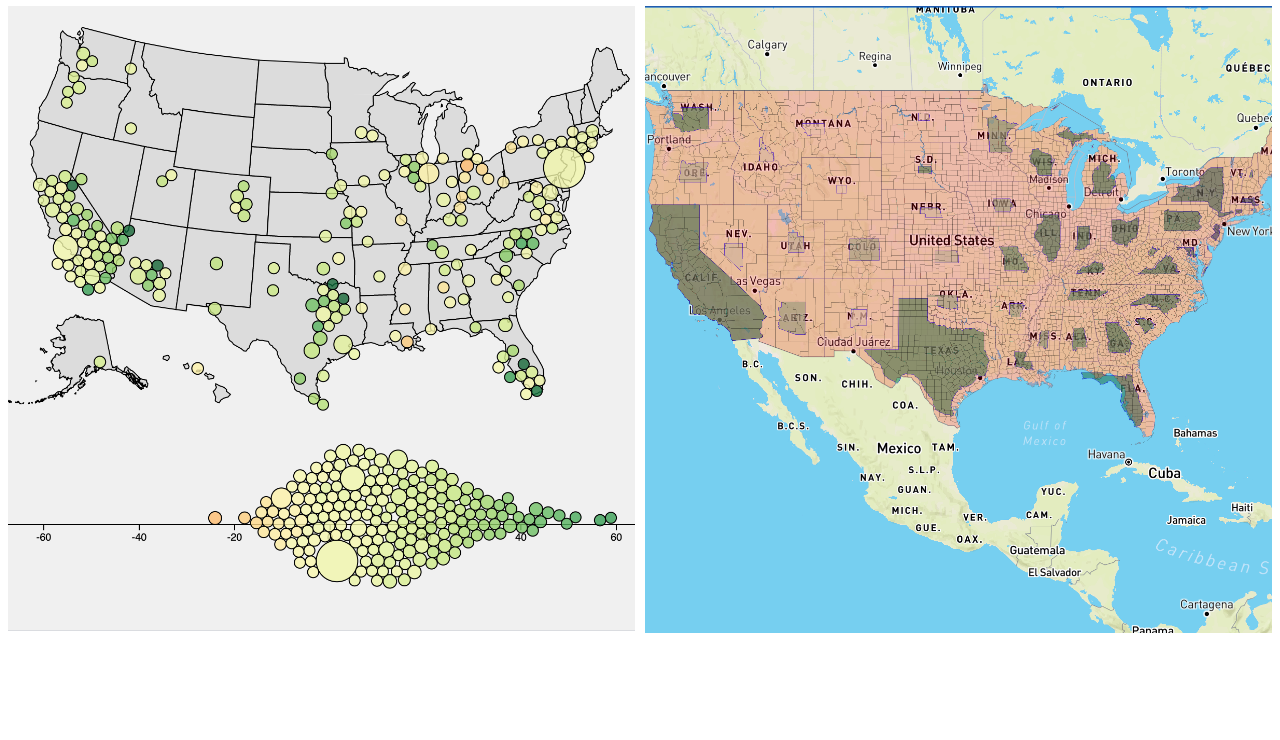
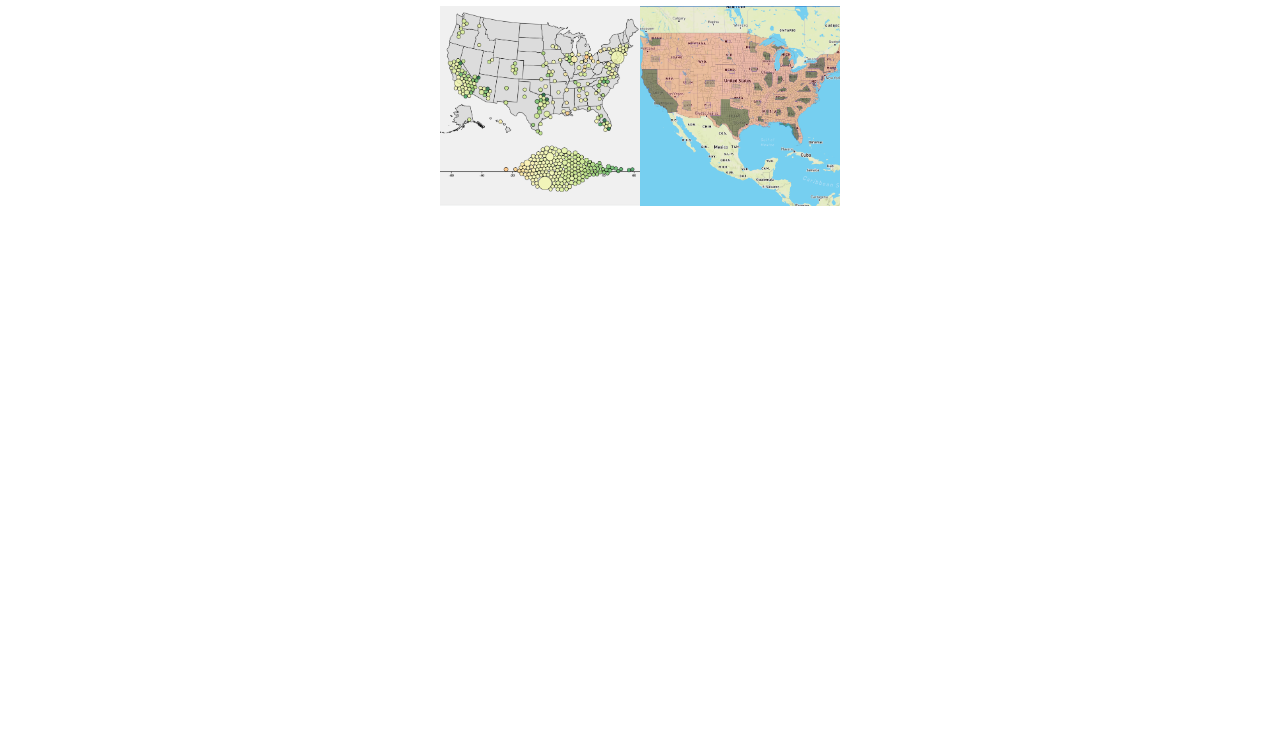
Before and after one commit to liorberry/liorberry.github.io, a plain HTML site: page index.html in a window 1280 px wide. Shown: the part 60-800 px from the top of the page. Drawn offline with Linux system fonts and the light colour scheme.

Commit message:
fix sizing

```diff
--- a/index.html
+++ b/index.html
@@ -2,7 +2,7 @@
 <link rel="stylesheet" href="style.css">
 </head>
 <body>
-<H1>Visulization Playground</H1>
+<H1>Geo-Spatial Visulization Playground</H1>
 
 <div class="myGallery">
   <div class="item">
@@ -14,7 +14,7 @@
   <div class="item">
     <a href="d3_spring_chart/index.html">
     <img src="img2.png" />
-    <span class="caption">Normlize (distort) size of state/county based on primary metric</span>
+    <span class="caption">Normlize (distort) size of state/county based on a primary metric</span>
     </a>
   </div>
 </div>
--- a/style.css
+++ b/style.css
@@ -1,41 +1,47 @@
 .myGallery {
   display: grid;
-  grid-gap: 10px;
-  grid-template-columns: repeat(auto-fit, minmax(150px, 1fr));
-}
+  grid-template-columns: 200px 200px 100px;
+  grid-template-rows: auto;
 
-.myGallery img {
-  width: 100%;
+  box-sizing: border-box;
+  width: 400px;
+  height: 200px;
+  margin-left: auto;
+  margin-right: auto;
 }
 
 .myGallery .item {
-  position: relative;
+  box-sizing: border-box;
   overflow: hidden;
+  width: 200px;
+  height: 200px;
 }
 
 .myGallery .item img {
+  width: 100%;
   vertical-align: middle;
 }
 
 .myGallery .caption {
   margin: 0;
   padding: 1em;
-  position: absolute;
+  position:relative;
+  display:inline-block;
   z-index: 1;
-  bottom: 0;
+  top: 0;
   left: 0;
   width: 100%;
   max-height: 100%;
   overflow: auto;
   box-sizing: border-box;
   transition: transform 0.5s;
-  transform: translateY(100%);
+  transform: translateY(0%);
   background: rgba(0, 0, 0, 0.7);
   color: rgb(255, 255, 255);
 }
 
 .myGallery .item:hover .caption {
-  transform: translateY(0%);
+  transform: translateY(-100%);
 }
 
 h1,
```
Also changed, not shown: d3_spring_chart/index.html (+0 -2 lines).
